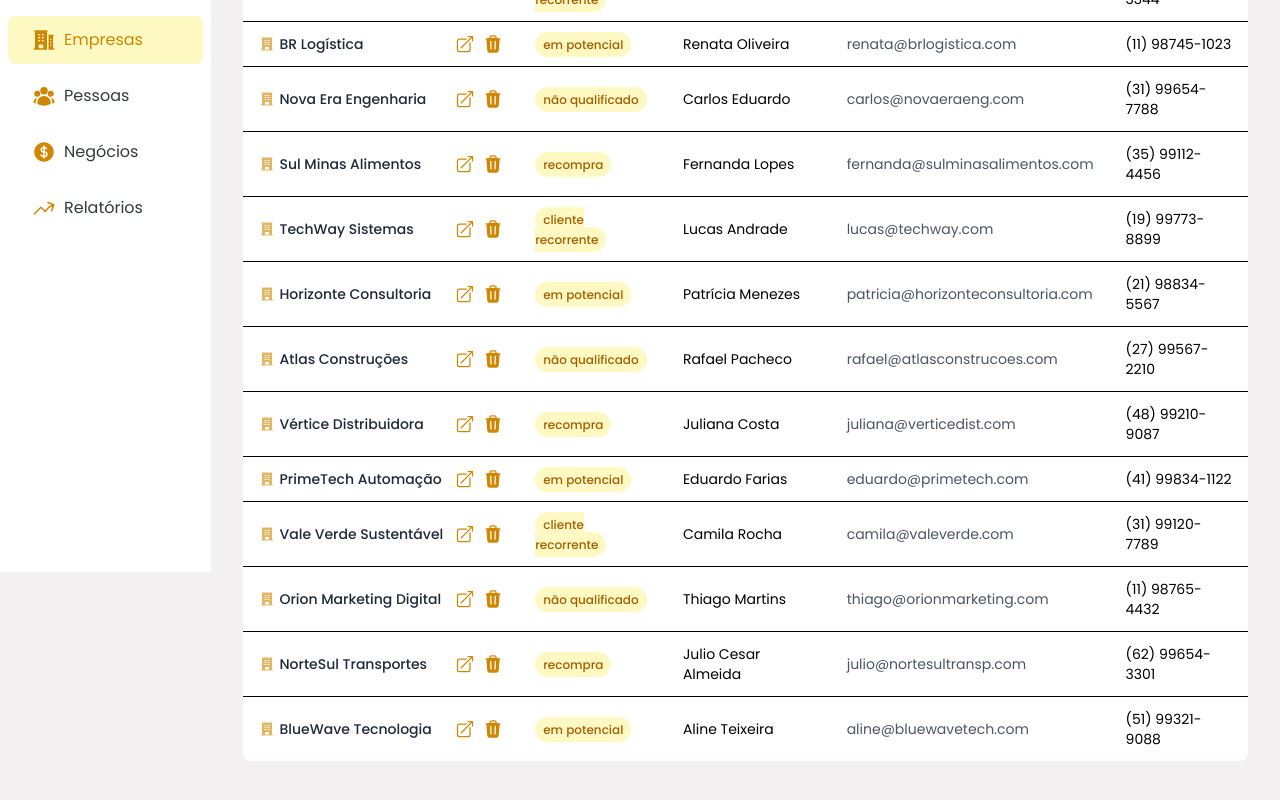
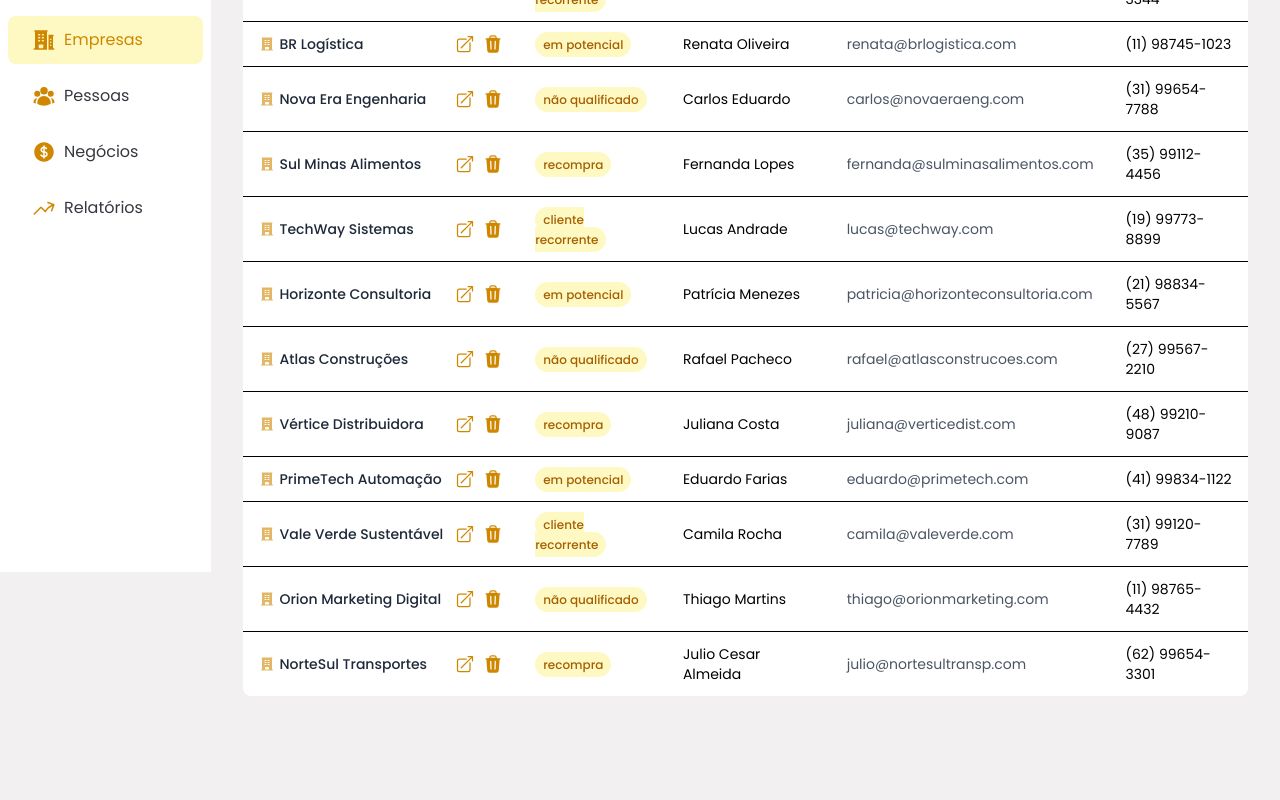
Before and after one commit to DouglasRamosP/crm-br459, a React (Vite) app in the folder frontend/: page / in a window 1280 px wide. Shown: the part 228-1028 px from the top of the page. After the commit the page ends 988 px from the top, so only its background shows below. Built offline with nearby package versions, Linux system fonts and the light colour scheme.

Commit message:
docs: remove one companies of static

```diff
--- a/frontend/src/constants/companies.js
+++ b/frontend/src/constants/companies.js
@@ -95,14 +95,6 @@ const companiesMock = [
     email: "julio@nortesultransp.com",
     telefone: "(62) 99654-3301",
   },
-  {
-    id: 13,
-    nome: "BlueWave Tecnologia",
-    categoria: "em potencial",
-    responsavel: "Aline Teixeira",
-    email: "aline@bluewavetech.com",
-    telefone: "(51) 99321-9088",
-  },
 ]
 
 export default companiesMock
```
